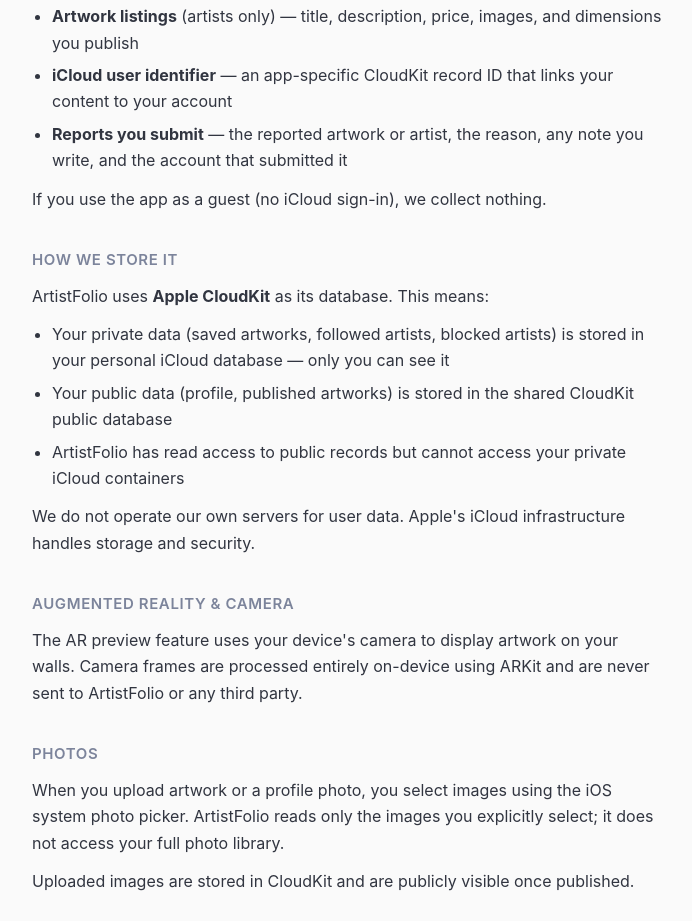
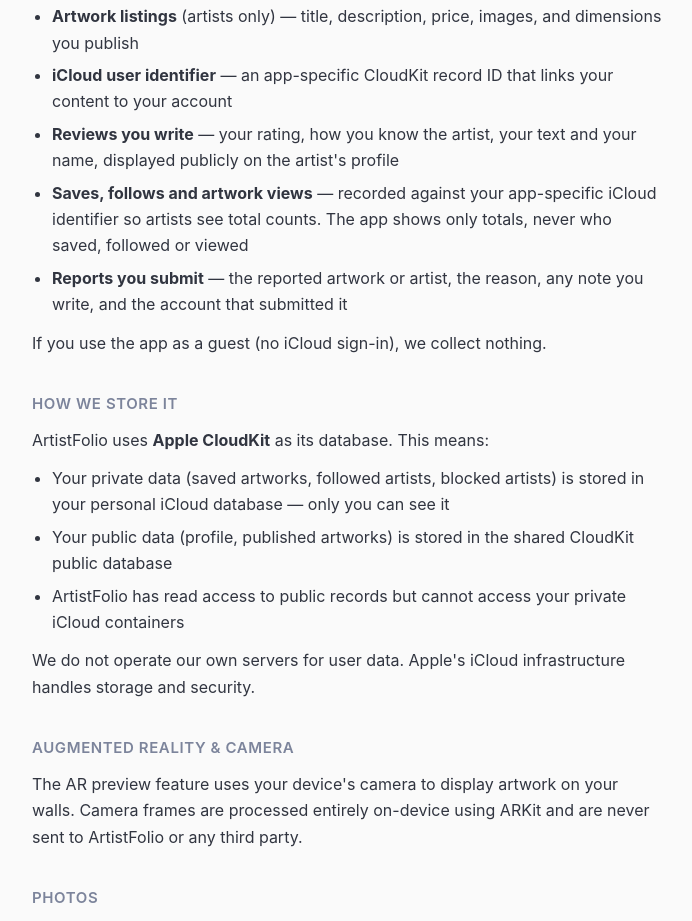
Before and after one commit to chinmaylaghate/artistfolio-site, a plain HTML site: page privacy.html in a window 1280 px wide. Shown: the part 879-1800 px from the top of the page, without its empty margins (292-984 px from the left). Drawn offline with Linux system fonts and the light colour scheme.

Commit message:
Add reviews and activity counts to privacy policy
Co-Authored-By: Claude Opus 5.5 <noreply@anthropic.com>

```diff
--- a/privacy.html
+++ b/privacy.html
@@ -132,6 +132,8 @@
       <li><strong>Profile photo</strong> (optional) — displayed on your public profile</li>
       <li><strong>Artwork listings</strong> (artists only) — title, description, price, images, and dimensions you publish</li>
       <li><strong>iCloud user identifier</strong> — an app-specific CloudKit record ID that links your content to your account</li>
+      <li><strong>Reviews you write</strong> — your rating, how you know the artist, your text and your name, displayed publicly on the artist's profile</li>
+      <li><strong>Saves, follows and artwork views</strong> — recorded against your app-specific iCloud identifier so artists see total counts. The app shows only totals, never who saved, followed or viewed</li>
       <li><strong>Reports you submit</strong> — the reported artwork or artist, the reason, any note you write, and the account that submitted it</li>
     </ul>
     <p>If you use the app as a guest (no iCloud sign-in), we collect nothing.</p>
```
